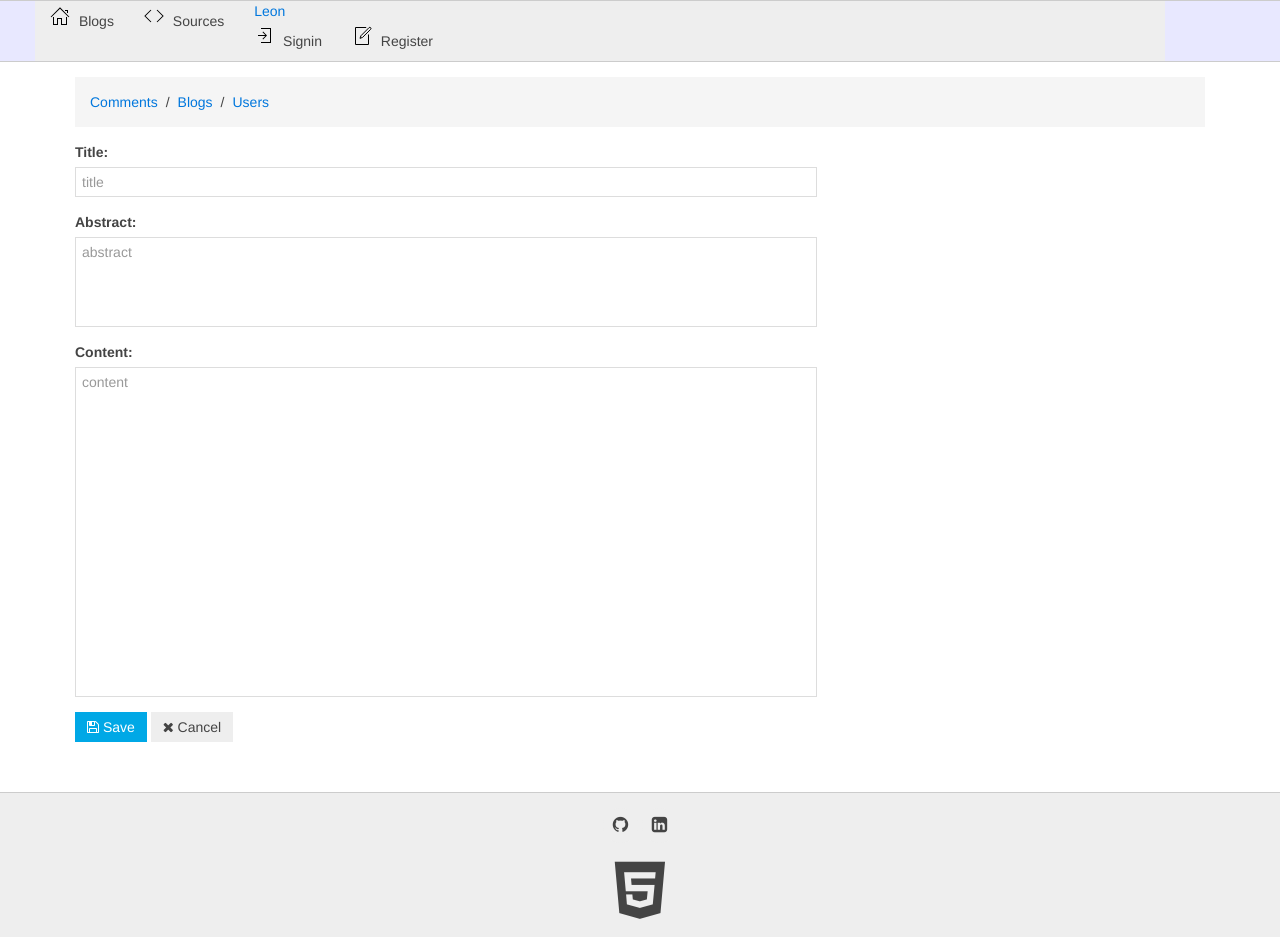
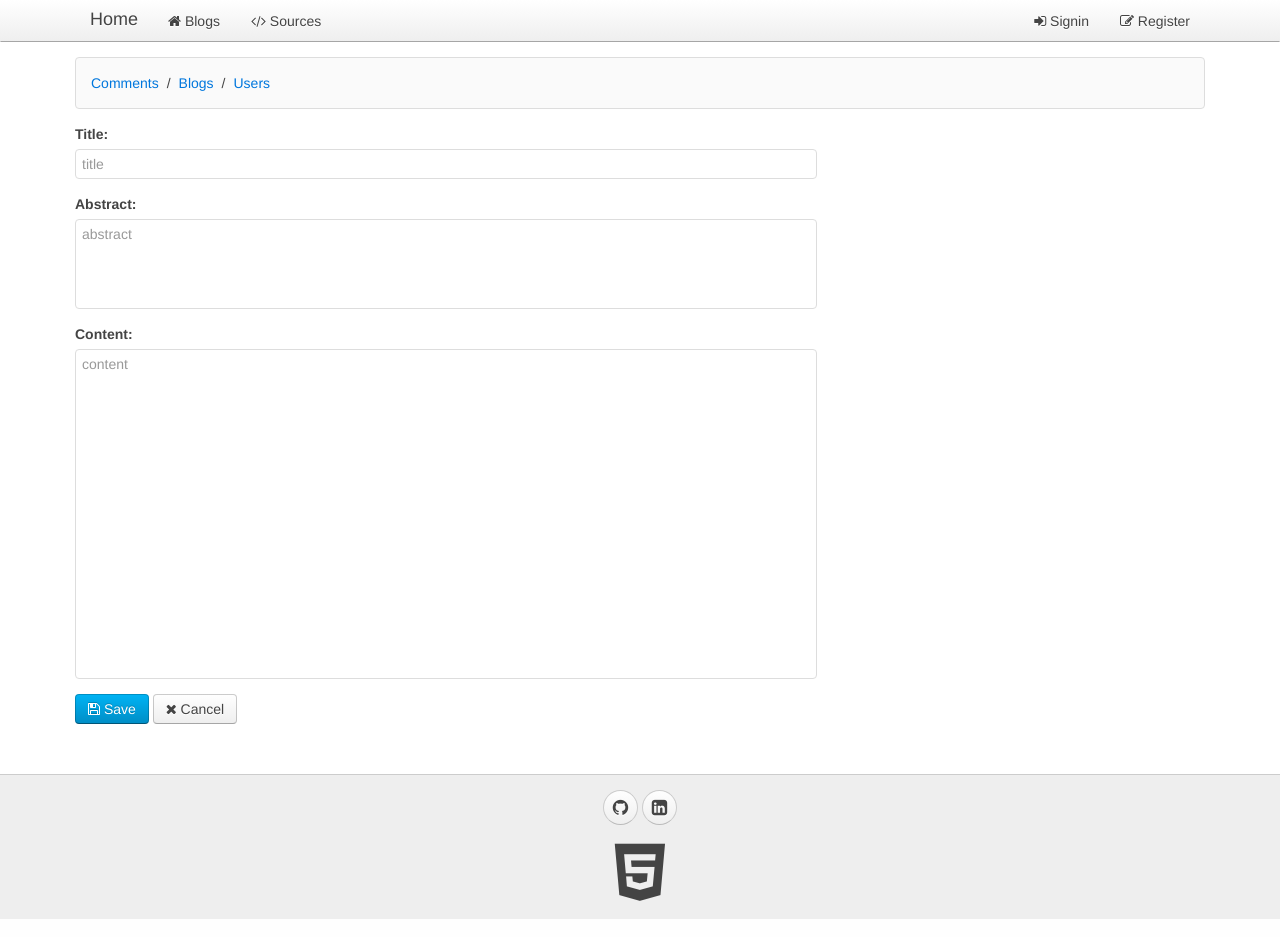
Before and after one commit to Nicktld/Web_v2, a Python web app: template www/templates/manage_blog_edit.html in a window 1280 px wide. Run offline with Jinja, Linux system fonts and the light colour scheme; the template is opened without the code that fills it, so the values that code supplies are empty; some libraries are stand-ins or nearby versions.

Commit message:
base html revised

```diff
--- a/www/templates/__base__.html
+++ b/www/templates/__base__.html
@@ -1,104 +1,68 @@
 <!DOCTYPE html>
-<!-- Pagnination Navigation -->
-{% macro pagination(page) %}
-    <ul class="uk-pagination uk-flex-center uk-margin-medium-top uk-margin-large-bottom">
-
-	<!-- Previous Page -->
+<!--
+{% macro pagination(url, page) %}
+    <ul class="uk-pagination">
         {% if page.has_previous %}
-            <li><a href="?page={{ page.page_index - 1 }}"><span uk-pagination-previous></span></a></li>
+            <li><a href="{{ url }}{{ page.page_index - 1 }}"><i class="uk-icon-angle-double-left"></i></a></li>
         {% else %}
-            <li class="uk-disabled"></li>
+            <li class="uk-disabled"><span><i class="uk-icon-angle-double-left"></i></span></li>
         {% endif %}
-
-	<!-- Current Page -->
             <li class="uk-active"><span>{{ page.page_index }}</span></li>
-
-	<!-- Next Page -->
         {% if page.has_next %}
-            <li><a href="?page={{ page.page_index + 1 }}"><span uk-pagination-next></span></a></li>
+            <li><a href="{{ url }}{{ page.page_index + 1 }}"><i class="uk-icon-angle-double-right"></i></a></li>
         {% else %}
-            <li class="uk-disabled"></li>
+            <li class="uk-disabled"><span><i class="uk-icon-angle-double-right"></i></span></li>
         {% endif %}
     </ul>
 {% endmacro %}
-
+-->
 <html>
 <head>
     <meta charset="utf-8" />
-    <meta http-equiv="X-UA-Compatible" content="IE=edge">
-    <meta name="HandheldFriendly" content="True">
-    <meta name="viewport" content="width=device-width, initial-scale=0.9, minimum-scale=0.9, maximum-scale=0.9, user-scalable=no">
-    <meta name="wap-font-scale" content="no">
-
-    <!-- jinja2 meta -->
     {% block meta %}<!-- block meta  -->{% endblock %}
-
-    <!-- jinja2 title -->
-    <title>{% block title %} ? {% endblock %}| LeonBlog</title>
-
-    <script src="https://cdnjs.cloudflare.com/ajax/libs/uikit/3.0.3/js/uikit.min.js"></script>
-    <script src="https://cdnjs.cloudflare.com/ajax/libs/uikit/3.0.3/js/uikit-icons.min.js"></script>
-
+    <title>{% block title %} ? {% endblock %} - Leon's Blogs</title>
     <link rel="icon" type="image/x-icon" href="/favicon.ico" />
     <link rel="stylesheet" href="/static/css/uikit.min.css" />
+    <link rel="stylesheet" href="/static/css/uikit.gradient.min.css" />
     <link rel="stylesheet" href="/static/css/awesome.css" />
     <script src="/static/js/jquery.min.js"></script>
     <script src="/static/js/sha1.min.js"></script>
+    <script src="/static/js/uikit.min.js"></script>
     <script src="/static/js/sticky.min.js"></script>
     <script src="/static/js/vue.min.js"></script>
     <script src="/static/js/awesome.js"></script>
-
-    <!-- jinja2 beforehead -->
     {% block beforehead %}<!-- before head  -->{% endblock %}
 </head>
-
-
 <body>
-    <div class="uk-margin uk-visible@m" style="background-color: #e8e8ff; border-top:1px solid #ccc; border-bottom:1px solid #ccc;">
-    <div class="uk-container uk-container-medium">
-
-    <nav class="uk-navbar-container" uk-navbar>
-        <div class="uk-navbar-left uk-margin-medium-top uk-margin-medium-bottom">
-            <a href="/" class="uk-navbar-item uk-logo uk-margin-left">Leon</a>
+    <nav class="uk-navbar uk-navbar-attached uk-margin-bottom">
+        <div class="uk-container uk-container-center">
+            <a href="/" class="uk-navbar-brand">Home</a>
             <ul class="uk-navbar-nav">
-                <li><a href="/">
-                    <span class="uk-margin-small-right" uk-icon="icon: home"></span>
-                    Blogs</a></li>
-                <li><a target="_blank" href="https://github.com/Nicktld/web_v2">
-                    <span class="uk-margin-small-right" uk-icon="icon: code"></span>
-                    Sources</a></li>
+                <li data-url="blogs"><a href="/"><i class="uk-icon-home"></i> Blogs</a></li>
+                <li><a target="_blank" href="https://github.com/Nicktld/web_v2"><i class="uk-icon-code"></i> Sources</a></li>
             </ul>
-        </div>
-        <div class="uk-navbar-right uk-margin-medium-top uk-margin-meduim-bottom">
+            <div class="uk-navbar-flip">
                 <ul class="uk-navbar-nav">
                 {% if __user__ %}
-                <li>
-                    <a href="#0"><span class="uk-margin-small-right" uk-icon="icon: user"></span>
-                        {{ __user__.name }}</a>
-                    <div class="uk-navbar-dropdown">
-                        <ul class="uk-nav uk-navbar-dropdown-nav">
-                            <li><a href="/signout">
-                                <span class="uk-margin-small-right" uk-icon="icon: sign-out"></span>
-                                Signout</a></li>
+                    <li class="uk-parent" data-uk-dropdown>
+                        <a href="#0"><i class="uk-icon-user"></i> {{ __user__.name }}</a>
+                        <div class="uk-dropdown uk-dropdown-navbar">
+                            <ul class="uk-nav uk-nav-navbar">
+                                <li><a href="/signout"><i class="uk-icon-sign-out"></i> Signout</a></li>
                                 {% if __user__.admin %}
-                                <li><a href="/manage/">
-                                    <span class="uk-margin-small-right" uk-icon="icon: menu"></span>
-                                    Manage</a></li>
+                                    <li><a href="/manage/"><i class="uk-icon-cog"></i> Manage</a></li>
                                 {% endif %}
                             </ul>
                         </div>
                     </li>
                 {% else %}
-                <li><a href="/signin"><span class="uk-margin-small-right" uk-icon="icon: sign-in"></span>
-                    Signin</a></li>
-                <li><a href="/register"><span class="uk-margin-small-right" uk-icon="icon: file-edit"></span>
-                    Register</a></li>
+                    <li><a href="/signin"><i class="uk-icon-sign-in"></i> Signin</a></li>
+                    <li><a href="/register"><i class="uk-icon-edit"></i> Register</a></li>
                 {% endif %}
                 </ul>
             </div>
+        </div>
     </nav>
-    </div>
-    </div>
 
     <div class="uk-container uk-container-center">
         <div class="uk-grid">
```
Lines whose indentation alone changed are shown as unchanged.
